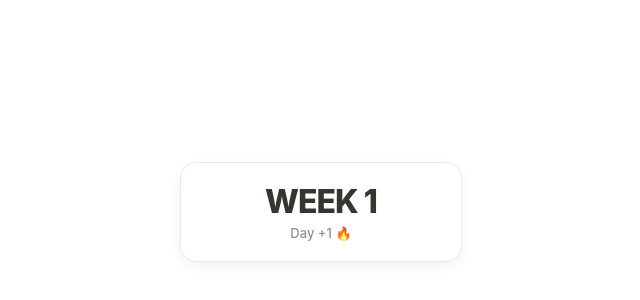
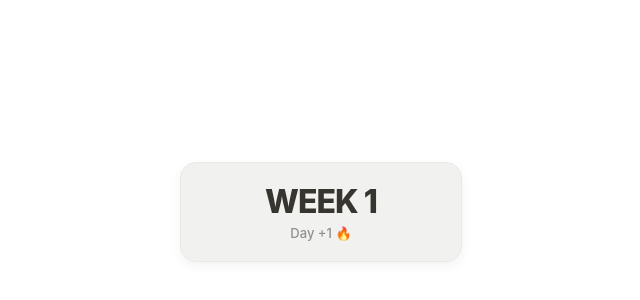
Before and after one commit to Hyeyeon-Kim/notion-widgets, a plain HTML site: page index.html in a window 1280 px wide. Shown: the part 188-488 px from the top of the page, without its empty margins (319-959 px from the left). Drawn offline with Linux system fonts and the light colour scheme; a web font is replaced by a local one.

Commit message:
Update index.html

```diff
--- a/index.html
+++ b/index.html
@@ -24,7 +24,7 @@
 
   .container {
     /* ▼▼▼ 여기가 핵심 디자인 (카드 스타일) ▼▼▼ */
-    background-color: #FFFFFF; /* 카드 배경색 (흰색) */
+    background-color: #F1F1EF; /* 카드 배경색 (흰색) */
     /* 만약 노션 배경이 흰색이면, 여기를 #F1F1EF (회색)으로 바꾸세요 */
 
     border: 1px solid #E9E9E7; /* 얇은 테두리 */
```
